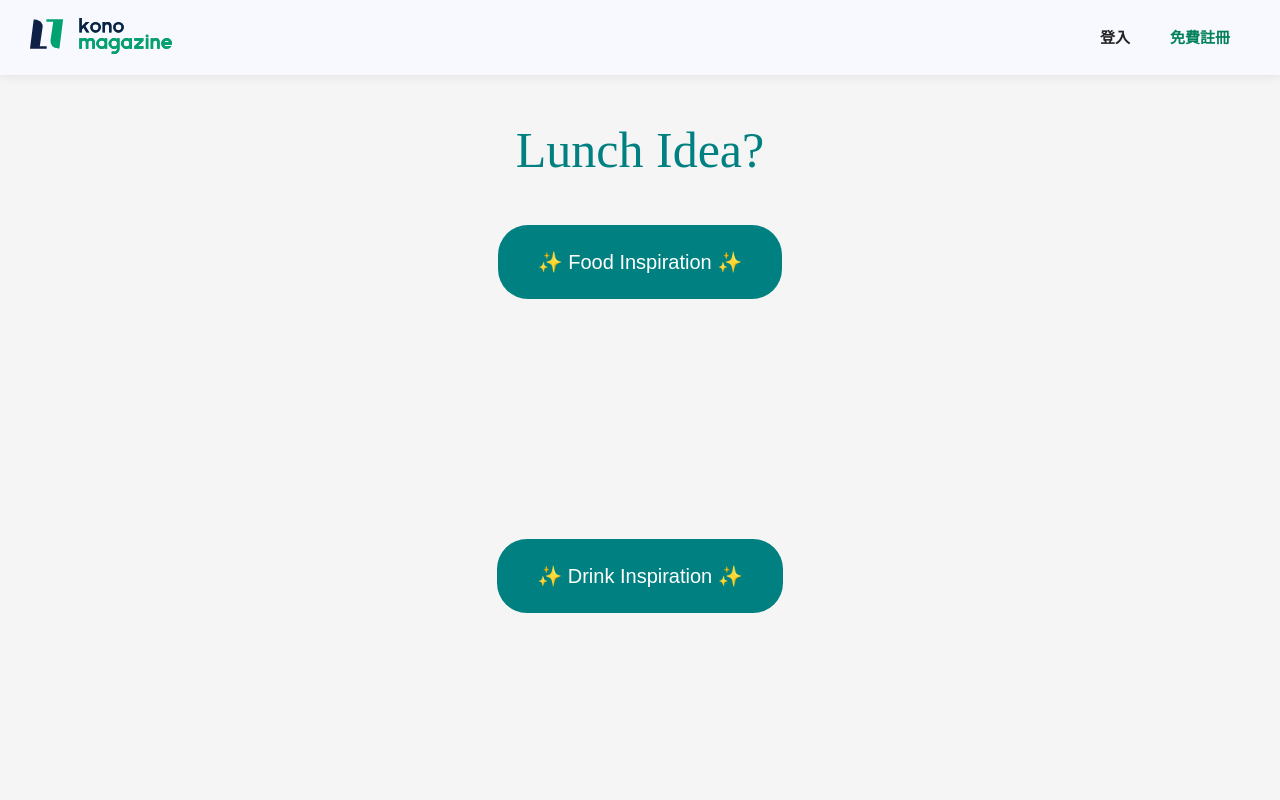
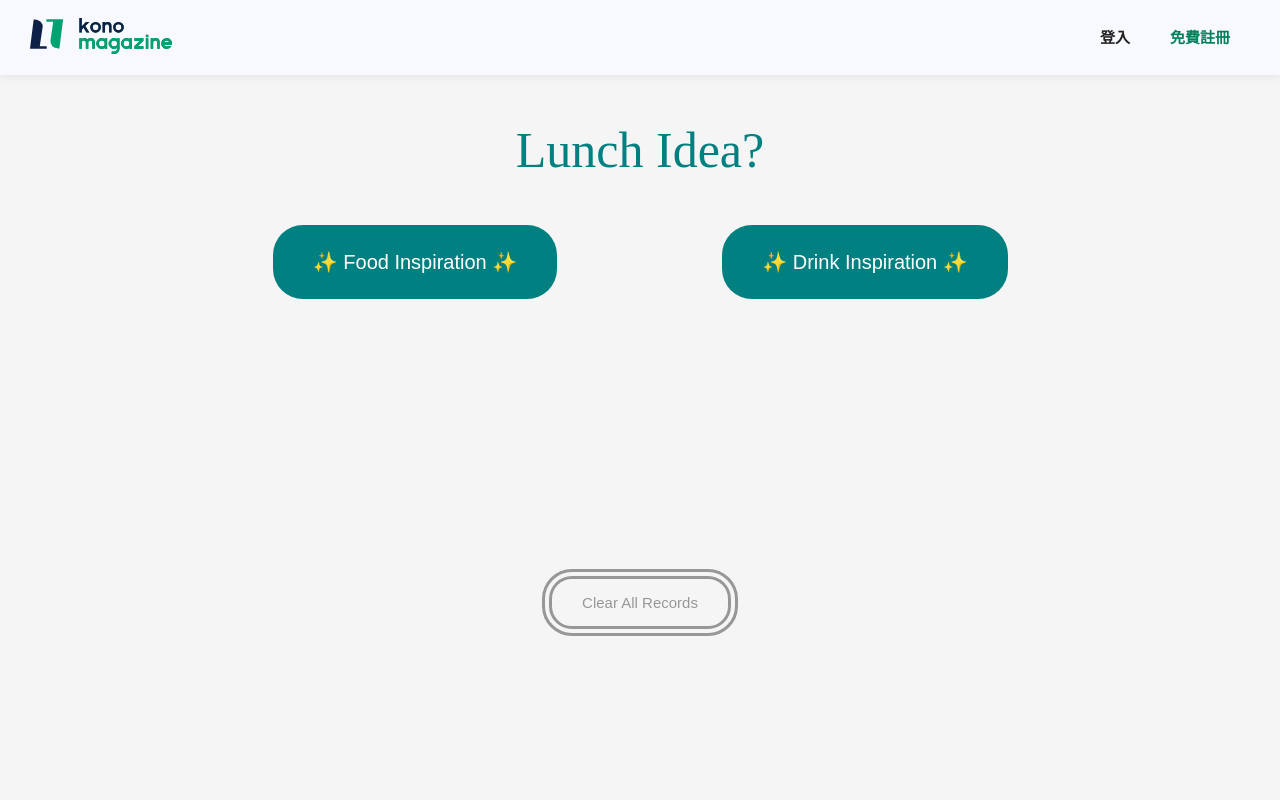
Before and after one commit to zczczchen/khw, a React (Vite) app in the folder react-practice/: page /food in a window 1280 px wide. Shown: the top 800 px of the page. Built offline with nearby package versions, Linux system fonts and the light colour scheme.

Commit message:
useLocation & RWD

```diff
--- a/react-practice/src/App.jsx
+++ b/react-practice/src/App.jsx
@@ -1,12 +1,5 @@
-import { useState } from "react";
-import { BrowserRouter, Routes, Route } from "react-router-dom";
-
-// import {
-//   Route,
-//   RouterProvider,
-//   createBrowserRouter,
-//   createRoutesFromElements,
-// } from "react-router-dom";
+import { useState, useEffect } from "react";
+import { Routes, Route, useLocation } from "react-router-dom";
 
 import Header from "./components/Header";
 import Home from "./pages/Home";
@@ -23,6 +16,12 @@ import "./css/reset.css";
 import "./css/layout.css";
 
 function App() {
+  const location = useLocation();
+
+  useEffect(() => {
+    window.scrollTo(0, 0);
+  }, [location]);
+
   const [isLoggedIn, setIsLoggedIn] = useState({
     konoToken: localStorage.getItem("konoToken"),
     konoKid: localStorage.getItem("konoKid"),
@@ -35,7 +34,6 @@ function App() {
         setIsLoggedIn,
       }}
     >
-      <BrowserRouter>
       <div className='wrap'>
         <Header />
         <Routes>
@@ -49,10 +47,18 @@ function App() {
           <Route path='/food' element={<Food />} />
         </Routes>
       </div>
-      </BrowserRouter>
     </CurrentUserContext.Provider>
   );
 }
+
+export default App;
+
+// import {
+//   Route,
+//   RouterProvider,
+//   createBrowserRouter,
+//   createRoutesFromElements,
+// } from "react-router-dom";
 
 // const router = createBrowserRouter(
 //   createRoutesFromElements(
@@ -70,5 +76,3 @@ function App() {
 //     </>
 //   );
 // }
-
-export default App;
--- a/react-practice/src/css/food.css
+++ b/react-practice/src/css/food.css
@@ -17,6 +17,44 @@
   color: teal;
 }
 
+@media screen and (min-width: 768px) {
+  .food-wrap {
+    flex-direction: row;
+    justify-content: space-between;
+    width: 100%;
+  }
+
+  .snack-wrap,
+  .drink-wrap {
+    margin: 0 50px;
+    width: 350px;
+    display: flex;
+    flex-direction: column;
+    align-items: center;
+    justify-content: space-between;
+  }
+
+  .recent-food-tags {
+    text-align: center;
+    display: flex;
+    justify-content: center;
+    flex-wrap: nowrap;
+    overflow: hidden;
+  }
+}
+
+@media screen and (max-width: 767px) {
+  .food-wrap {
+    flex-direction: column;
+  }
+
+  .snack-wrap,
+  .drink-wrap {
+    width: 100%;
+    margin: 10px auto;
+  }
+}
+
 .choice-food-button {
   font-size: 20px;
   padding: 15px 30px;
@@ -26,6 +64,8 @@
   color: white;
   border: 10px double transparent;
   border-radius: 30px;
+  transition: all 0.3s ease;
+  white-space: nowrap;
 }
 
 .choice-food-button:hover {
@@ -42,7 +82,12 @@
 
 .recent-food-tags {
   margin-top: 40px;
-  height: 50px;
+  height: 60px;
+  width: 100%;
+  overflow-x: auto;
+  display: flex;
+  justify-content: center;
+  align-items: center;
 }
 
 .recent-food-tag {
@@ -53,6 +98,9 @@
   padding: 10px 20px;
   margin: 10px;
   border-radius: 5px;
+  white-space: nowrap;
+  overflow: hidden;
+  text-overflow: ellipsis;
 }
 
 .reset-food-button {
@@ -61,10 +109,12 @@
   color: grey;
   font-size: 15px;
   padding: 15px 30px;
-  margin: 70px;
+  margin: 70px auto;
   border: 10px double grey;
   border-radius: 30px;
   cursor: pointer;
+  transition: all 0.3s ease;
+  display: block;
 }
 
 .reset-food-button:hover {
--- a/react-practice/src/main.jsx
+++ b/react-practice/src/main.jsx
@@ -1,9 +1,12 @@
 import React from "react";
 import ReactDOM from "react-dom/client";
 import App from "./App.jsx";
+import { BrowserRouter } from "react-router-dom";
 
 ReactDOM.createRoot(document.getElementById("root")).render(
   <React.StrictMode>
-    <App />
+    <BrowserRouter>
+      <App />
+    </BrowserRouter>
   </React.StrictMode>
 );
--- a/react-practice/src/pages/Food.jsx
+++ b/react-practice/src/pages/Food.jsx
@@ -11,19 +11,15 @@ const snacks = [
   "雞肉飯 🐓",
   "滷味 🍢",
   "水餃 🥟",
-  "蝦捲 🍤",
   "早午餐 🍳",
-  "肉圓 🫓",
   "湯麵 🍜",
   "咖哩 🍛",
   "越式 🇻🇳",
   "自助餐 🍱",
   "健康餐盒 🥗",
-  "燉飯 🥘",
   "泰式 🇹🇭",
-  "蚵仔煎 🦪",
-  "滷肉飯 🍚",
   "義大利麵 🍝",
+  "韓式 🇰🇷",
 ];
 const drinks = [
   "坪林手 🌱",
@@ -31,7 +27,6 @@ const drinks = [
   "再睡5分鐘 🦥",
   "烏弄 🫖",
   "得正 🉐",
-  "十盛 🔟",
   "五桐號 5️⃣",
   "龜記 🐢",
   "一沐日 🎋",
@@ -41,6 +36,7 @@ const drinks = [
   "可不可 🉑",
   "天仁茗茶 🍵",
   "威爾貝克 ☕️",
+  "白開水 💧",
 ];
 
 function Food() {
@@ -48,7 +44,7 @@ function Food() {
   const [recommendedDrink, setRecommendedDrink] = useState("");
   const [recentSnacks, setRecentSnacks] = useState([]);
   const [recentDrinks, setRecentDrinks] = useState([]);
-  const MAX_RECENT_ITEMS = 3;
+  const MAX_RECENT_ITEMS = 2;
 
   useEffect(() => {
     try {
@@ -138,11 +134,10 @@ function Food() {
             ))}
           </div>
         </div>
-
-        <button className='reset-food-button' onClick={resetRecommendations}>
-          Clear All Records
-        </button>
       </div>
+      <button className='reset-food-button' onClick={resetRecommendations}>
+        Clear All Records
+      </button>
     </div>
   );
 }
```
Lines whose indentation alone changed are shown as unchanged.
